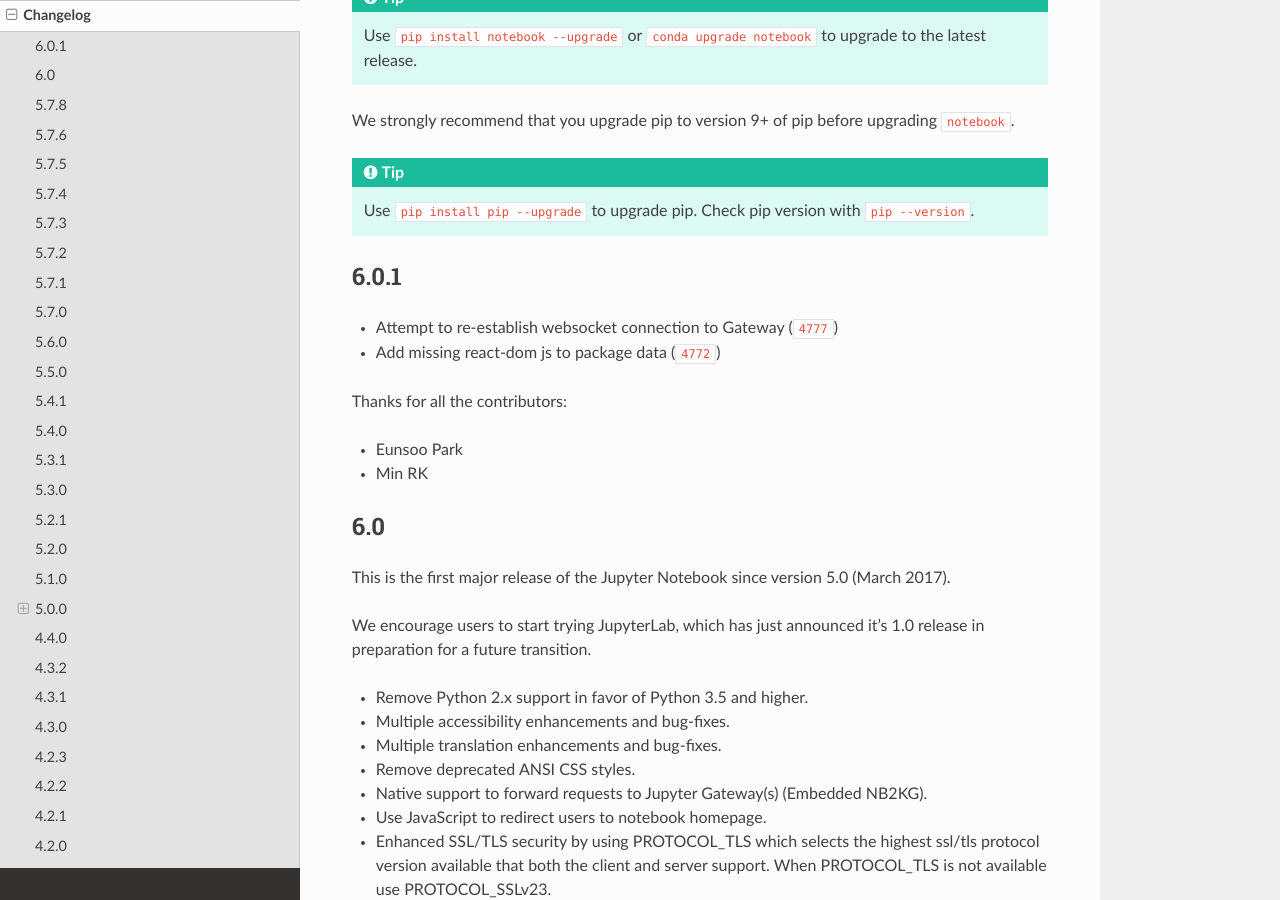
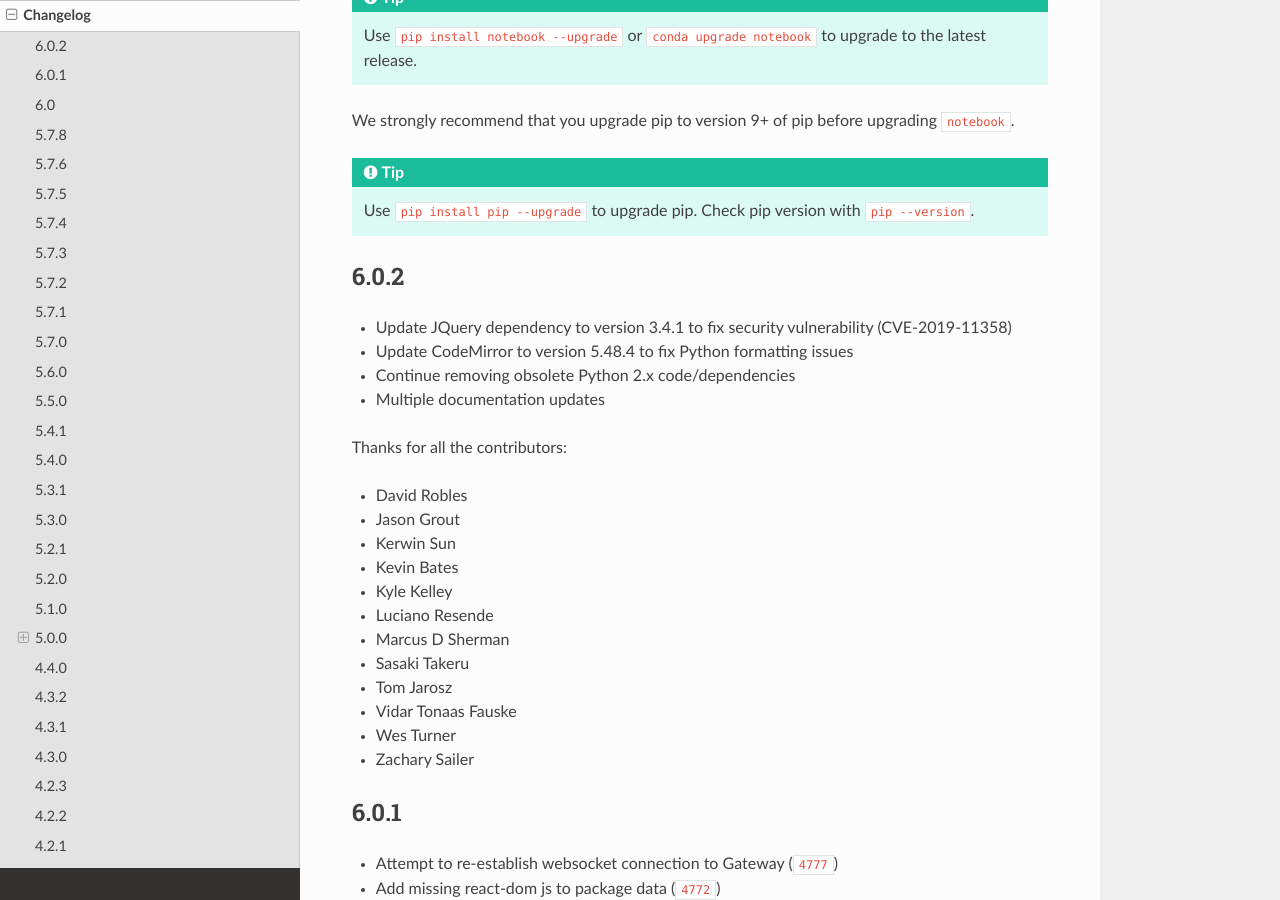
Before and after one commit to jupyter/nbclassic, a Sphinx documentation site: the page built from docs/source/changelog.rst, in a window 1280 px wide and 900 px high, scrolled down 225 px. Built offline with Sphinx 7.4.7 and the Read the Docs theme 2.0.0, drawn with Linux system fonts in a browser that asks for light colours; pages that are not in the unit, such as notebooks, are missing from menus; the version number could not be read and is left out; cross-references to code outside the pages are shown as plain code.

Commit message:
Changelog for Release 6.0.2

```diff
--- a/docs/source/changelog.rst
+++ b/docs/source/changelog.rst
@@ -21,6 +21,30 @@
     Use ``pip install pip --upgrade`` to upgrade pip. Check pip version with
     ``pip --version``.
 
+.. _release-6.0.2:
+
+6.0.2
+-----
+
+- Update JQuery dependency to version 3.4.1 to fix security vulnerability (CVE-2019-11358)
+- Update CodeMirror to version 5.48.4 to fix Python formatting issues
+- Continue removing obsolete Python 2.x code/dependencies
+- Multiple documentation updates
+
+Thanks for all the contributors:
+
+- David Robles
+- Jason Grout
+- Kerwin Sun
+- Kevin Bates
+- Kyle Kelley
+- Luciano Resende
+- Marcus D Sherman
+- Sasaki Takeru
+- Tom Jarosz
+- Vidar Tonaas Fauske
+- Wes Turner
+- Zachary Sailer
 
 .. _release-6.0.1:
 
```
